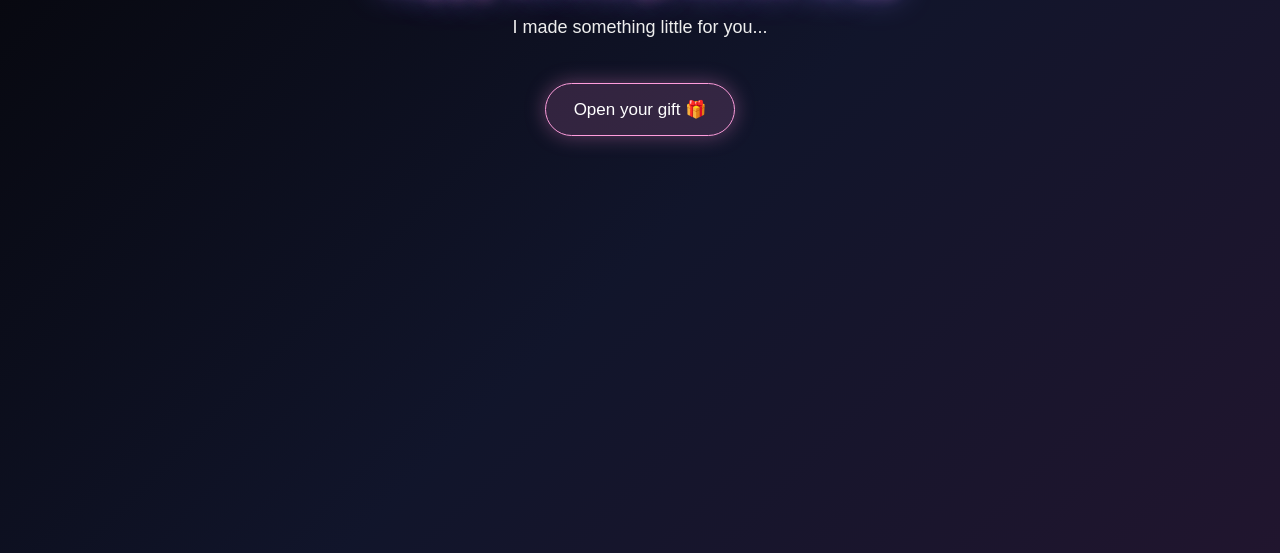
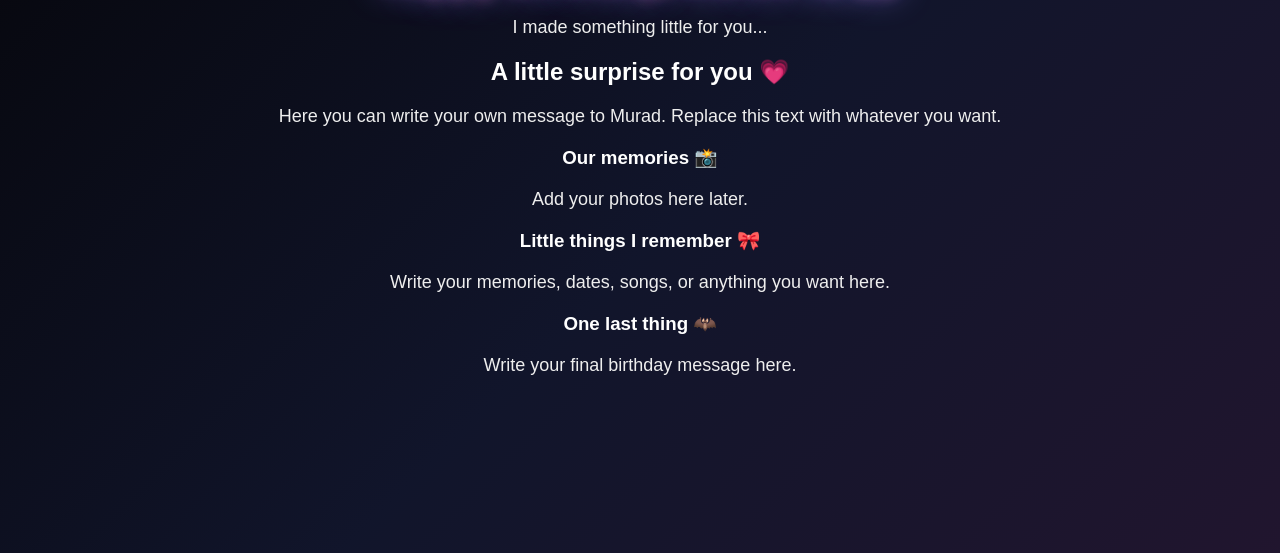
Before and after one commit to jojommm/Jojo, a plain HTML site: page index.html in a window 1280 px wide. Both pictures are taken after a click on the button "Open your gift 🎁". Shown: the part 247-800 px from the top of the page. Drawn offline with Linux system fonts and the light colour scheme.

Commit message:
Update birthday website 🎀

```diff
--- a/index.html
+++ b/index.html
@@ -1,18 +1,52 @@
 <!DOCTYPE html>
 <html lang="en">
-<link rel="stylesheet" href="style.css"><head>
+<head>
   <meta charset="UTF-8">
   <meta name="viewport" content="width=device-width, initial-scale=1.0">
-  <title>Happy Birthday Murad 🦇🎀</title>
+  <title>Happy Birthday, Murad 🦇🎀</title>
+  <link rel="stylesheet" href="style.css">
 </head>
 
 <body>
 
-  <h1>Happy Birthday, Murad 🦇🎀</h1>
+  <main>
+    <h1>Happy Birthday, Murad 🦇🎀</h1>
 
-  <p>I made something little for you...</p>
+    <p>I made something little for you...</p>
 
-  <button>Open your gift 🎁</button>
+    <button id="openGift">Open your gift 🎁</button>
+
+    <section id="gift" style="display: none;">
+      <h2>A little surprise for you 💗</h2>
+
+      <p>
+        Here you can write your own message to Murad.
+        Replace this text with whatever you want.
+      </p>
+
+      <div>
+        <h3>Our memories 📸</h3>
+        <p>Add your photos here later.</p>
+      </div>
+
+      <div>
+        <h3>Little things I remember 🎀</h3>
+        <p>Write your memories, dates, songs, or anything you want here.</p>
+      </div>
+
+      <div>
+        <h3>One last thing 🦇</h3>
+        <p>Write your final birthday message here.</p>
+      </div>
+    </section>
+  </main>
+
+  <script>
+    document.getElementById("openGift").onclick = function() {
+      document.getElementById("gift").style.display = "block";
+      this.style.display = "none";
+    };
+  </script>
 
 </body>
 </html>
```
